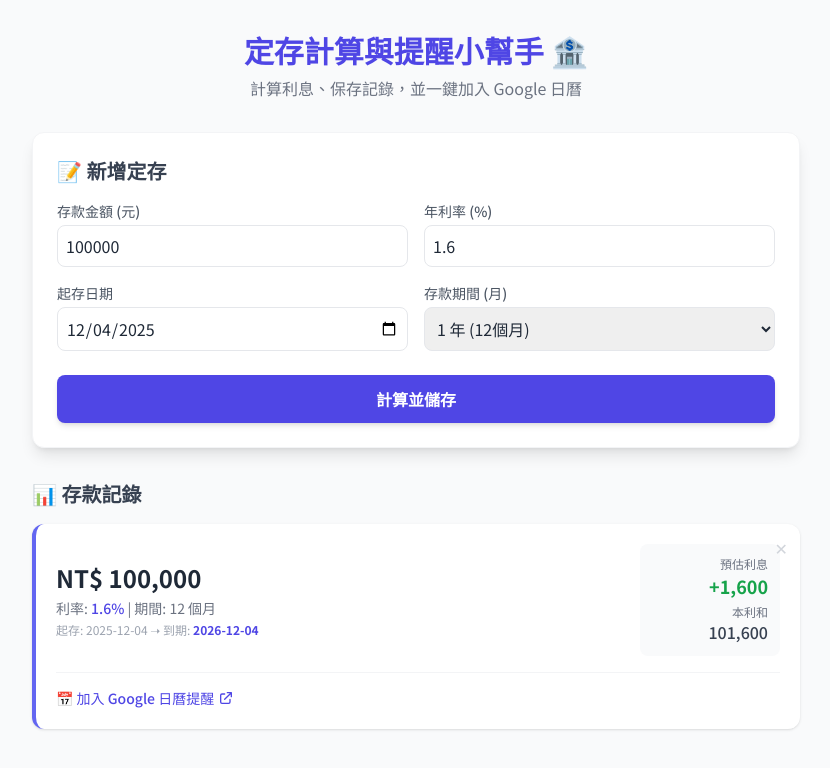
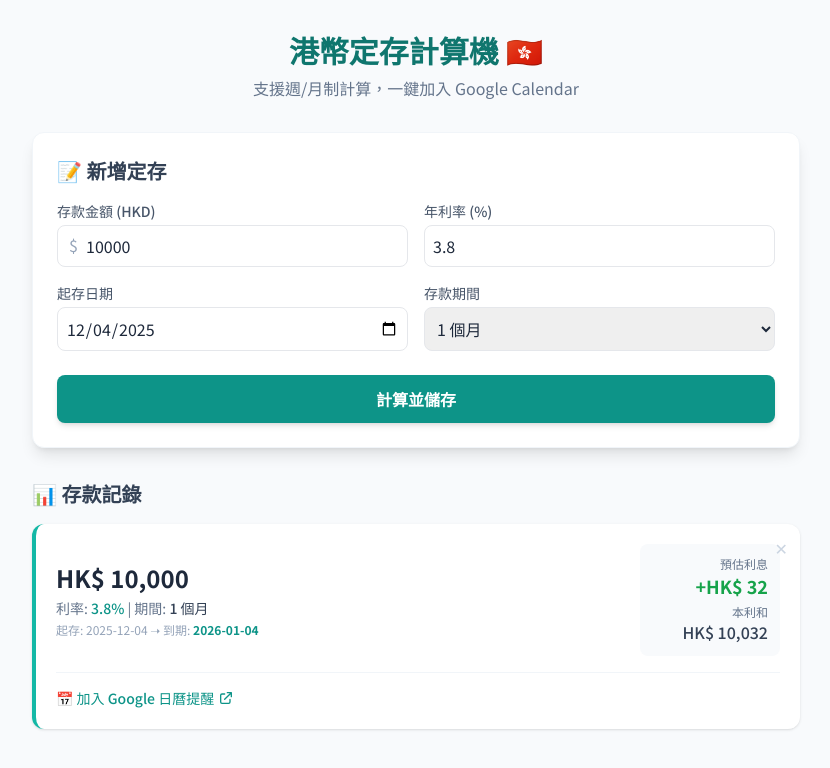
Before and after one commit to eunis2000/saving-record, a plain HTML site: page index.html in a window 1280 px wide. Both pictures are taken after a click on the button "計算並儲存". Shown: the whole page, without its empty margins (224-1054 px from the left). Drawn offline with nearby package versions, Linux system fonts and the light colour scheme.

Commit message:
2
update to HKD

```diff
--- a/index.html
+++ b/index.html
@@ -1,12 +1,12 @@
 <!DOCTYPE html>
-<html lang="zh-TW">
+<html lang="zh-HK">
 <head>
     <meta charset="UTF-8">
     <meta name="viewport" content="width=device-width, initial-scale=1.0">
-    <title>定存計算與提醒小幫手 💰</title>
-    <!-- 引入 Tailwind CSS (樣式) -->
+    <title>港幣定存計算機 (週/月版) 💰</title>
+    <!-- 引入 Tailwind CSS -->
     <script src="https://cdn.tailwindcss.com"></script>
-    <!-- 引入 Vue 3 (邏輯) -->
+    <!-- 引入 Vue 3 -->
     <script src="https://unpkg.com/vue@3/dist/vue.global.js"></script>
     <!-- Google Fonts -->
     <link href="https://fonts.googleapis.com/css2?family=Noto+Sans+TC:wght@400;500;700&display=swap" rel="stylesheet">
@@ -14,80 +14,83 @@
         body { font-family: 'Noto Sans TC', sans-serif; }
     </style>
 </head>
-<body class="bg-gray-50 text-gray-800 min-h-screen p-4 md:p-8">
+<body class="bg-slate-50 text-slate-800 min-h-screen p-4 md:p-8">
 
     <div id="app" class="max-w-3xl mx-auto">
 
         <!-- 標題區 -->
         <header class="mb-8 text-center">
-            <h1 class="text-3xl font-bold text-indigo-600 mb-2">定存計算與提醒小幫手 🏦</h1>
-            <p class="text-gray-500">計算利息、保存記錄，並一鍵加入 Google 日曆</p>
+            <h1 class="text-3xl font-bold text-teal-700 mb-2">港幣定存計算機 🇭🇰</h1>
+            <p class="text-slate-500">支援週/月制計算，一鍵加入 Google Calendar</p>
         </header>
 
         <!-- 輸入區塊 -->
-        <div class="bg-white rounded-xl shadow-lg p-6 mb-8 border border-gray-100">
-            <h2 class="text-xl font-bold mb-4 text-gray-700 flex items-center">
+        <div class="bg-white rounded-xl shadow-lg p-6 mb-8 border border-slate-100">
+            <h2 class="text-xl font-bold mb-4 text-slate-700 flex items-center">
                 <span>📝 新增定存</span>
             </h2>
             <div class="grid grid-cols-1 md:grid-cols-2 gap-4">
                 <div>
-                    <label class="block text-sm font-medium text-gray-600 mb-1">存款金額 (元)</label>
-                    <input type="number" v-model.number="form.amount" class="w-full p-2 border rounded-lg focus:ring-2 focus:ring-indigo-500 outline-none" placeholder="例如: 100000">
+                    <label class="block text-sm font-medium text-slate-600 mb-1">存款金額 (HKD)</label>
+                    <div class="relative">
+                        <span class="absolute left-3 top-2 text-slate-400">$</span>
+                        <input type="number" v-model.number="form.amount" class="w-full pl-7 p-2 border rounded-lg focus:ring-2 focus:ring-teal-500 outline-none" placeholder="例如: 50000">
+                    </div>
                 </div>
                 <div>
-                    <label class="block text-sm font-medium text-gray-600 mb-1">年利率 (%)</label>
-                    <input type="number" step="0.01" v-model.number="form.rate" class="w-full p-2 border rounded-lg focus:ring-2 focus:ring-indigo-500 outline-none" placeholder="例如: 1.7">
+                    <label class="block text-sm font-medium text-slate-600 mb-1">年利率 (%)</label>
+                    <input type="number" step="0.01" v-model.number="form.rate" class="w-full p-2 border rounded-lg focus:ring-2 focus:ring-teal-500 outline-none" placeholder="例如: 4.2">
                 </div>
                 <div>
-                    <label class="block text-sm font-medium text-gray-600 mb-1">起存日期</label>
-                    <input type="date" v-model="form.startDate" class="w-full p-2 border rounded-lg focus:ring-2 focus:ring-indigo-500 outline-none">
+                    <label class="block text-sm font-medium text-slate-600 mb-1">起存日期</label>
+                    <input type="date" v-model="form.startDate" class="w-full p-2 border rounded-lg focus:ring-2 focus:ring-teal-500 outline-none">
                 </div>
                 <div>
-                    <label class="block text-sm font-medium text-gray-600 mb-1">存款期間 (月)</label>
-                    <select v-model.number="form.months" class="w-full p-2 border rounded-lg focus:ring-2 focus:ring-indigo-500 outline-none">
-                        <option value="3">3 個月</option>
-                        <option value="6">6 個月</option>
-                        <option value="12">1 年 (12個月)</option>
-                        <option value="24">2 年 (24個月)</option>
-                        <option value="36">3 年 (36個月)</option>
+                    <label class="block text-sm font-medium text-slate-600 mb-1">存款期間</label>
+                    <select v-model="form.period" class="w-full p-2 border rounded-lg focus:ring-2 focus:ring-teal-500 outline-none">
+                        <option value="1w">1 週</option>
+                        <option value="3w">3 週</option>
+                        <option value="1m">1 個月</option>
+                        <option value="3m">3 個月</option>
+                        <option value="6m">6 個月</option>
                     </select>
                 </div>
             </div>
-            <button @click="addDeposit" class="mt-6 w-full bg-indigo-600 hover:bg-indigo-700 text-white font-bold py-3 rounded-lg transition duration-200 shadow-md">
+            <button @click="addDeposit" class="mt-6 w-full bg-teal-600 hover:bg-teal-700 text-white font-bold py-3 rounded-lg transition duration-200 shadow-md">
                 計算並儲存
             </button>
         </div>
 
         <!-- 記錄列表區塊 -->
         <div v-if="deposits.length > 0" class="space-y-4">
-            <h2 class="text-xl font-bold text-gray-700 mb-2">📊 存款記錄</h2>
+            <h2 class="text-xl font-bold text-slate-700 mb-2">📊 存款記錄</h2>
 
-            <div v-for="(item, index) in deposits" :key="index" class="bg-white rounded-xl shadow p-5 border-l-4 border-indigo-500 relative group">
-                <button @click="removeDeposit(index)" class="absolute top-3 right-3 text-gray-300 hover:text-red-500 transition">✕</button>
+            <div v-for="(item, index) in deposits" :key="index" class="bg-white rounded-xl shadow p-5 border-l-4 border-teal-500 relative group">
+                <button @click="removeDeposit(index)" class="absolute top-3 right-3 text-slate-300 hover:text-red-500 transition" title="刪除記錄">✕</button>
 
                 <div class="flex flex-col md:flex-row justify-between items-start md:items-center gap-4">
                     <div>
-                        <div class="text-2xl font-bold text-gray-800">NT$ {{ formatNumber(item.amount) }}</div>
-                        <div class="text-sm text-gray-500 mt-1">
-                            利率: <span class="font-medium text-indigo-600">{{ item.rate }}%</span> |
-                            期間: {{ item.months }} 個月
+                        <div class="text-2xl font-bold text-slate-800">HK$ {{ formatNumber(item.amount) }}</div>
+                        <div class="text-sm text-slate-500 mt-1">
+                            利率: <span class="font-medium text-teal-600">{{ item.rate }}%</span> |
+                            期間: <span class="font-medium text-slate-700">{{ getPeriodLabel(item.period) }}</span>
                         </div>
-                        <div class="text-xs text-gray-400 mt-1">
-                            起存: {{ item.startDate }} ➝ 到期: <span class="text-indigo-600 font-bold">{{ item.endDate }}</span>
+                        <div class="text-xs text-slate-400 mt-1">
+                            起存: {{ item.startDate }} ➝ 到期: <span class="text-teal-600 font-bold">{{ item.endDate }}</span>
                         </div>
                     </div>
 
-                    <div class="bg-gray-50 p-3 rounded-lg text-right min-w-[140px]">
-                        <div class="text-xs text-gray-500">預估利息</div>
-                        <div class="text-lg font-bold text-green-600">+{{ formatNumber(item.interest) }}</div>
-                        <div class="text-xs text-gray-500 mt-1">本利和</div>
-                        <div class="font-medium text-gray-700">{{ formatNumber(item.total) }}</div>
+                    <div class="bg-slate-50 p-3 rounded-lg text-right min-w-[140px]">
+                        <div class="text-xs text-slate-500">預估利息</div>
+                        <div class="text-lg font-bold text-green-600">+HK$ {{ formatNumber(item.interest) }}</div>
+                        <div class="text-xs text-slate-500 mt-1">本利和</div>
+                        <div class="font-medium text-slate-700">HK$ {{ formatNumber(item.total) }}</div>
                     </div>
                 </div>
 
                 <!-- Google Calendar 按鈕 -->
-                <div class="mt-4 pt-3 border-t border-gray-100">
-                    <a :href="getCalendarUrl(item)" target="_blank" class="inline-flex items-center text-sm text-indigo-600 hover:text-indigo-800 font-medium transition">
+                <div class="mt-4 pt-3 border-t border-slate-100">
+                    <a :href="getCalendarUrl(item)" target="_blank" class="inline-flex items-center text-sm text-teal-600 hover:text-teal-800 font-medium transition">
                         📅 加入 Google 日曆提醒
                         <svg class="w-4 h-4 ml-1" fill="none" stroke="currentColor" viewBox="0 0 24 24"><path stroke-linecap="round" stroke-linejoin="round" stroke-width="2" d="M10 6H6a2 2 0 00-2 2v10a2 2 0 002 2h10a2 2 0 002-2v-4M14 4h6m0 0v6m0-6L10 14"></path></svg>
                     </a>
@@ -95,7 +98,7 @@
             </div>
         </div>
 
-        <div v-else class="text-center py-12 text-gray-400">
+        <div v-else class="text-center py-12 text-slate-400">
             <p>目前沒有存款記錄，試著新增一筆吧！</p>
         </div>
 
@@ -108,17 +111,26 @@
             setup() {
                 // 表單預設值
                 const form = ref({
-                    amount: 100000,
-                    rate: 1.6,
+                    amount: 10000,
+                    rate: 3.8,
                     startDate: new Date().toISOString().split('T')[0],
-                    months: 12
+                    period: '1m' // 預設 1 個月
                 });
 
                 const deposits = ref([]);
 
+                // 期間顯示對照表
+                const periodLabels = {
+                    '1w': '1 週',
+                    '3w': '3 週',
+                    '1m': '1 個月',
+                    '3m': '3 個月',
+                    '6m': '6 個月'
+                };
+
                 // 初始化：從 LocalStorage 讀取資料
                 onMounted(() => {
-                    const saved = localStorage.getItem('myBankDeposits');
+                    const saved = localStorage.getItem('hkBankDeposits_v2'); // 更新 Key 避免舊資料格式衝突
                     if (saved) {
                         deposits.value = JSON.parse(saved);
                     }
@@ -126,35 +138,61 @@
 
                 // 監聽資料變動並存檔
                 watch(deposits, (newVal) => {
-                    localStorage.setItem('myBankDeposits', JSON.stringify(newVal));
+                    localStorage.setItem('hkBankDeposits_v2', JSON.stringify(newVal));
                 }, { deep: true });
 
-                // 計算到期日
-                const calculateEndDate = (start, months) => {
-                    const date = new Date(start);
-                    date.setMonth(date.getMonth() + months);
-                    return date.toISOString().split('T')[0];
+                // 核心邏輯：計算到期日與利息
+                const calculateDetails = (amount, rate, startDate, periodCode) => {
+                    const unit = periodCode.slice(-1); // 'w' or 'm'
+                    const value = parseInt(periodCode); // 數值 (1, 3, 6...)
+
+                    let endDateObj = new Date(startDate);
+                    let interest = 0;
+
+                    if (unit === 'w') {
+                        // 週計算：天數 = 週數 * 7
+                        const days = value * 7;
+                        // 到期日：加天數
+                        endDateObj.setDate(endDateObj.getDate() + days);
+                        // 利息：本金 * 利率 * (天數 / 365)
+                        interest = Math.round(amount * (rate / 100) * (days / 365));
+                    } else {
+                        // 月計算
+                        // 到期日：加月數
+                        endDateObj.setMonth(endDateObj.getMonth() + value);
+                        // 利息：本金 * 利率 * (月數 / 12)
+                        interest = Math.round(amount * (rate / 100) * (value / 12));
+                    }
+
+                    return {
+                        endDate: endDateObj.toISOString().split('T')[0],
+                        interest: interest
+                    };
                 };
 
-                // 新增存款邏輯
+                // 新增存款
                 const addDeposit = () => {
                     if (!form.value.amount || !form.value.rate || !form.value.startDate) {
-                        alert('請填寫完整資訊');
+                        alert('請填寫完整資料');
                         return;
                     }
 
-                    const interest = Math.round(form.value.amount * (form.value.rate / 100) * (form.value.months / 12));
-                    const endDate = calculateEndDate(form.value.startDate, form.value.months);
+                    const details = calculateDetails(
+                        form.value.amount,
+                        form.value.rate,
+                        form.value.startDate,
+                        form.value.period
+                    );
 
                     deposits.value.unshift({
                         amount: form.value.amount,
                         rate: form.value.rate,
-                        months: form.value.months,
+                        period: form.value.period, // 儲存代碼 (如 '3w')
                         startDate: form.value.startDate,
-                        endDate: endDate,
-                        interest: interest,
-                        total: form.value.amount + interest,
-                        id: Date.now() // 唯一識別碼
+                        endDate: details.endDate,
+                        interest: details.interest,
+                        total: form.value.amount + details.interest,
+                        id: Date.now()
                     });
                 };
 
@@ -164,22 +202,22 @@
                     }
                 };
 
-                // 數字格式化 (加逗號)
                 const formatNumber = (num) => {
                     return num.toString().replace(/\B(?=(\d{3})+(?!\d))/g, ",");
                 };
 
-                // 生成 Google Calendar 連結
+                const getPeriodLabel = (code) => {
+                    return periodLabels[code] || code;
+                };
+
                 const getCalendarUrl = (item) => {
-                    // 格式化日期為 YYYYMMDD
                     const start = item.endDate.replace(/-/g, '');
-                    // 結束時間設為當天+1天 (全天事件)
                     const nextDay = new Date(item.endDate);
                     nextDay.setDate(nextDay.getDate() + 1);
                     const end = nextDay.toISOString().split('T')[0].replace(/-/g, '');
 
-                    const title = encodeURIComponent(`💰 定存到期：本金 ${formatNumber(item.amount)}`);
-                    const details = encodeURIComponent(`本金：${formatNumber(item.amount)}\n利息：${formatNumber(item.interest)}\n本利和：${formatNumber(item.total)}\n利率：${item.rate}%`);
+                    const title = encodeURIComponent(`💰 定存到期：HK$ ${formatNumber(item.amount)}`);
+                    const details = encodeURIComponent(`本金：HK$ ${formatNumber(item.amount)}\n利息：HK$ ${formatNumber(item.interest)}\n本利和：HK$ ${formatNumber(item.total)}\n利率：${item.rate}%\n期間：${getPeriodLabel(item.period)}`);
 
                     return `https://www.google.com/calendar/render?action=TEMPLATE&text=${title}&dates=${start}/${end}&details=${details}`;
                 };
@@ -190,6 +228,7 @@
                     addDeposit,
                     removeDeposit,
                     formatNumber,
+                    getPeriodLabel,
                     getCalendarUrl
                 };
             }
```
